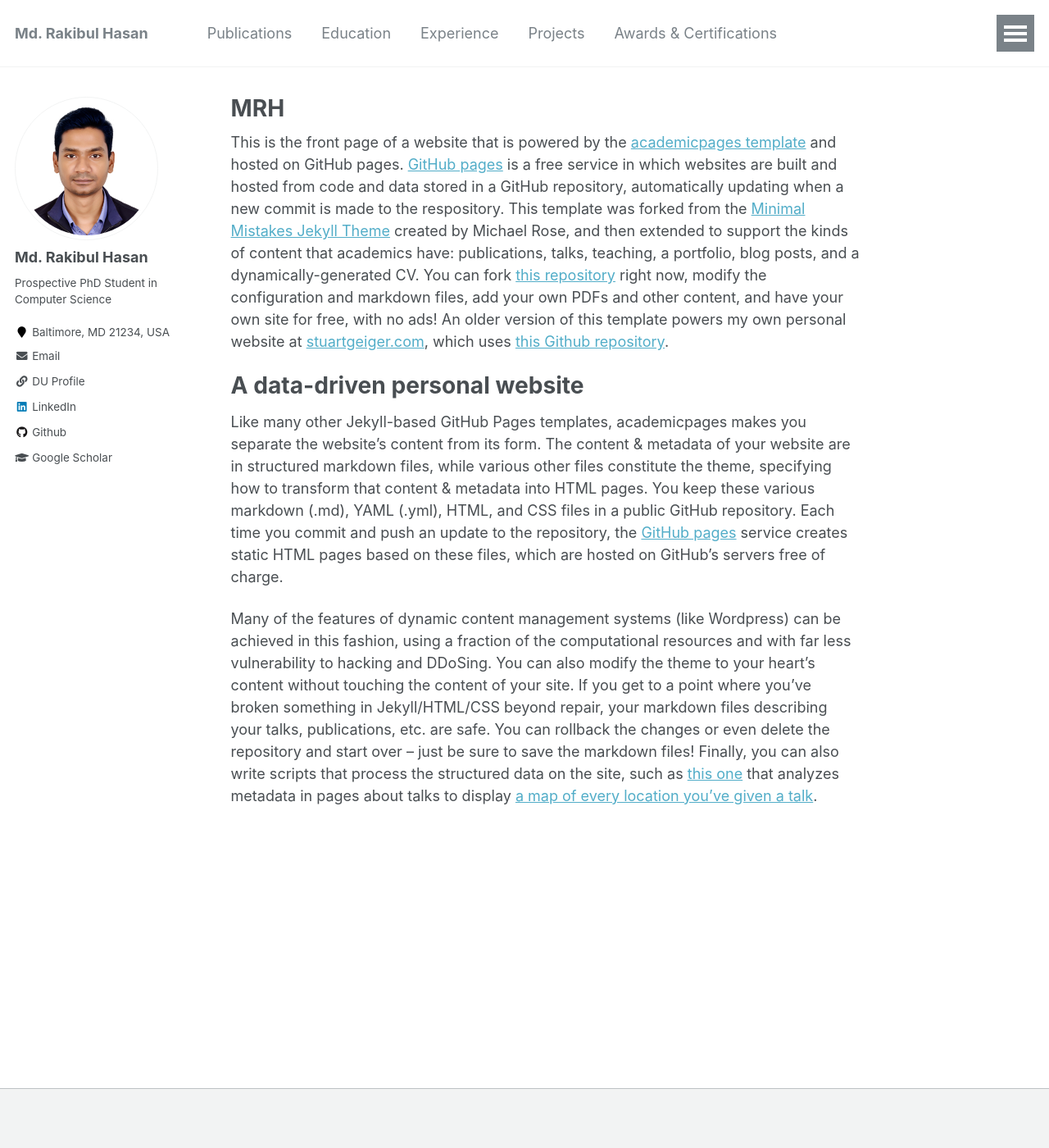
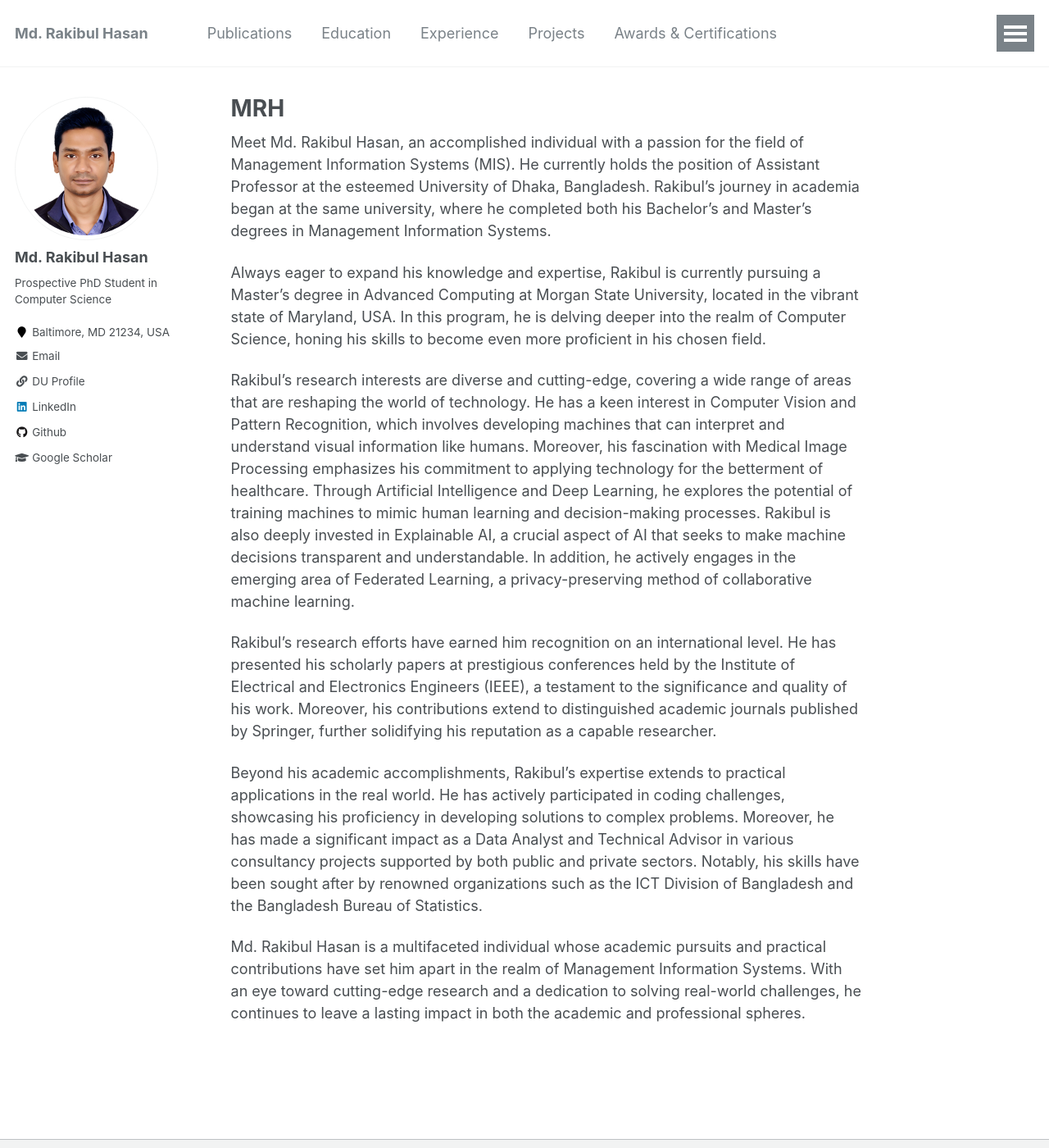
Before and after one commit to Hasan-MdRakibul/hasan-mdrakibul.github.io, a Jekyll site: the page built from _pages/about.md, in a window 1280 px wide and 1400 px high. Shown: the whole window at 82% size. Built offline with Jekyll 4.4.1, drawn with Linux system fonts in a browser that asks for light colours.

Commit message:
init changes

```diff
--- a/_pages/about.md
+++ b/_pages/about.md
@@ -8,10 +8,14 @@ redirect_from:
   - /about.html
 ---
 
-This is the front page of a website that is powered by the [academicpages template](https://github.com/academicpages/academicpages.github.io) and hosted on GitHub pages. [GitHub pages](https://pages.github.com) is a free service in which websites are built and hosted from code and data stored in a GitHub repository, automatically updating when a new commit is made to the respository. This template was forked from the [Minimal Mistakes Jekyll Theme](https://mmistakes.github.io/minimal-mistakes/) created by Michael Rose, and then extended to support the kinds of content that academics have: publications, talks, teaching, a portfolio, blog posts, and a dynamically-generated CV. You can fork [this repository](https://github.com/academicpages/academicpages.github.io) right now, modify the configuration and markdown files, add your own PDFs and other content, and have your own site for free, with no ads! An older version of this template powers my own personal website at [stuartgeiger.com](http://stuartgeiger.com), which uses [this Github repository](https://github.com/staeiou/staeiou.github.io).
+Meet Md. Rakibul Hasan, an accomplished individual with a passion for the field of Management Information Systems (MIS). He currently holds the position of Assistant Professor at the esteemed University of Dhaka, Bangladesh. Rakibul's journey in academia began at the same university, where he completed both his Bachelor's and Master's degrees in Management Information Systems.
 
-A data-driven personal website
-======
-Like many other Jekyll-based GitHub Pages templates, academicpages makes you separate the website's content from its form. The content & metadata of your website are in structured markdown files, while various other files constitute the theme, specifying how to transform that content & metadata into HTML pages. You keep these various markdown (.md), YAML (.yml), HTML, and CSS files in a public GitHub repository. Each time you commit and push an update to the repository, the [GitHub pages](https://pages.github.com/) service creates static HTML pages based on these files, which are hosted on GitHub's servers free of charge.
+Always eager to expand his knowledge and expertise, Rakibul is currently pursuing a Master's degree in Advanced Computing at Morgan State University, located in the vibrant state of Maryland, USA. In this program, he is delving deeper into the realm of Computer Science, honing his skills to become even more proficient in his chosen field.
 
-Many of the features of dynamic content management systems (like Wordpress) can be achieved in this fashion, using a fraction of the computational resources and with far less vulnerability to hacking and DDoSing. You can also modify the theme to your heart's content without touching the content of your site. If you get to a point where you've broken something in Jekyll/HTML/CSS beyond repair, your markdown files describing your talks, publications, etc. are safe. You can rollback the changes or even delete the repository and start over -- just be sure to save the markdown files! Finally, you can also write scripts that process the structured data on the site, such as [this one](https://github.com/academicpages/academicpages.github.io/blob/master/talkmap.ipynb) that analyzes metadata in pages about talks to display [a map of every location you've given a talk](https://academicpages.github.io/talkmap.html).
+Rakibul's research interests are diverse and cutting-edge, covering a wide range of areas that are reshaping the world of technology. He has a keen interest in Computer Vision and Pattern Recognition, which involves developing machines that can interpret and understand visual information like humans. Moreover, his fascination with Medical Image Processing emphasizes his commitment to applying technology for the betterment of healthcare. Through Artificial Intelligence and Deep Learning, he explores the potential of training machines to mimic human learning and decision-making processes. Rakibul is also deeply invested in Explainable AI, a crucial aspect of AI that seeks to make machine decisions transparent and understandable. In addition, he actively engages in the emerging area of Federated Learning, a privacy-preserving method of collaborative machine learning.
+
+Rakibul's research efforts have earned him recognition on an international level. He has presented his scholarly papers at prestigious conferences held by the Institute of Electrical and Electronics Engineers (IEEE), a testament to the significance and quality of his work. Moreover, his contributions extend to distinguished academic journals published by Springer, further solidifying his reputation as a capable researcher.
+
+Beyond his academic accomplishments, Rakibul's expertise extends to practical applications in the real world. He has actively participated in coding challenges, showcasing his proficiency in developing solutions to complex problems. Moreover, he has made a significant impact as a Data Analyst and Technical Advisor in various consultancy projects supported by both public and private sectors. Notably, his skills have been sought after by renowned organizations such as the ICT Division of Bangladesh and the Bangladesh Bureau of Statistics.
+
+Md. Rakibul Hasan is a multifaceted individual whose academic pursuits and practical contributions have set him apart in the realm of Management Information Systems. With an eye toward cutting-edge research and a dedication to solving real-world challenges, he continues to leave a lasting impact in both the academic and professional spheres.
```
